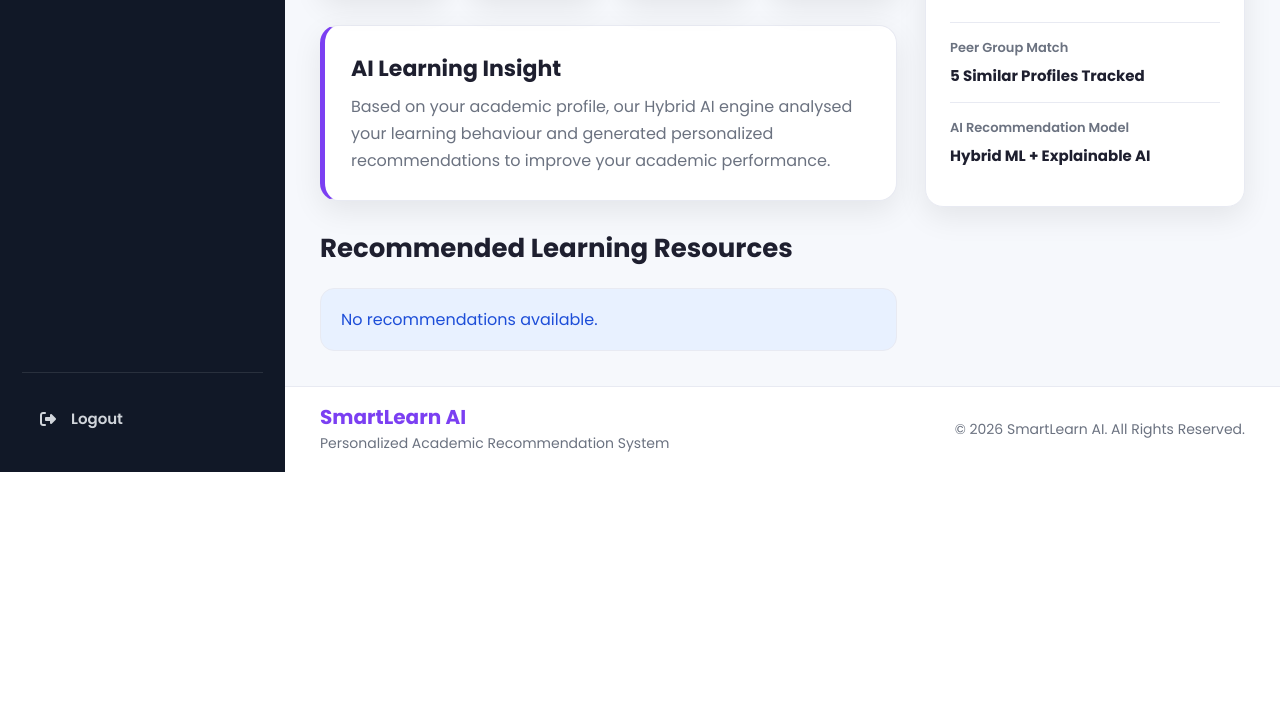
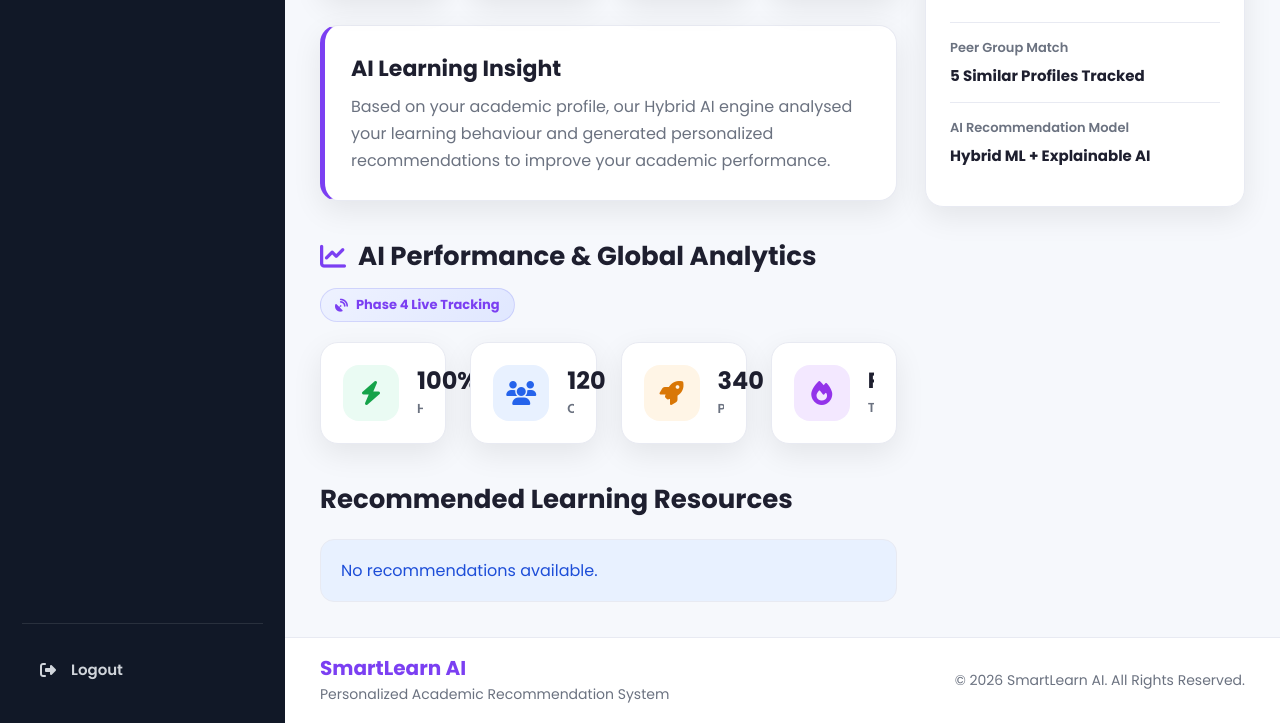
Before and after one commit to Zisan03/academic_recommender_system, a Django app: template templates/recommendations/dashboard.html in a window 1280 px wide. Shown: the part 478-1201 px from the top of the page. Before the commit the page ends 950 px from the top, so only its background shows below. Run offline with Django 5.2, Linux system fonts and the light colour scheme; the template is opened without the code that fills it, so the values that code supplies are empty; parts of the project's set-up code (start-up, migrations or seed data) failed here and were passed over; some libraries are stand-ins or nearby versions.

Commit message:
feat: implement XAI-powered recommendation dashboard with personalized insights and analytics tracking

```diff
--- a/templates/recommendations/dashboard.html
+++ b/templates/recommendations/dashboard.html
@@ -29,7 +29,7 @@ SmartLearn AI Dashboard
 
         </div>
 
-        <!-- Statistics -->
+        <!-- Top Overview Statistics -->
 
         <div class="row g-4">
 
@@ -111,6 +111,68 @@ SmartLearn AI Dashboard
                 Based on your academic profile, our Hybrid AI engine analysed your learning behaviour and generated personalized recommendations to improve your academic performance.
             </p>
 
+        </div>
+
+        <!-- Sprint 4.2: AI Performance & Global Usage Insights (Consistent with activity.html & profile.html) -->
+        <div style="margin-top: 36px; margin-bottom: 36px;">
+            <div style="display: flex; align-items: center; justify-content: space-between; margin-bottom: 20px; flex-wrap: wrap; gap: 12px;">
+                <h2 class="section-title" style="margin: 0; display: flex; align-items: center; gap: 12px;">
+                    <i class="fa-solid fa-chart-line" style="color: var(--primary);"></i> AI Performance &amp; Global Analytics
+                </h2>
+                <span style="display: inline-flex; align-items: center; gap: 8px; background: linear-gradient(135deg, #EEF2FF, #E0E7FF); color: var(--primary); border: 1px solid rgba(99, 102, 241, 0.2); padding: 6px 14px; border-radius: 999px; font-size: 13px; font-weight: 700;">
+                    <i class="fa-solid fa-satellite-dish"></i> Phase 4 Live Tracking
+                </span>
+            </div>
+
+            <div class="row g-4">
+                <div class="col-lg-3 col-md-6">
+                    <div style="background: white; border: 1px solid var(--border); border-radius: 18px; padding: 22px; box-shadow: var(--shadow); display: flex; align-items: center; gap: 18px; height: 100%; transition: var(--transition);">
+                        <div style="width: 56px; height: 56px; border-radius: 16px; background: #EAFBF3; color: #16A34A; display: flex; align-items: center; justify-content: center; font-size: 24px; flex-shrink: 0;">
+                            <i class="fa-solid fa-bolt"></i>
+                        </div>
+                        <div style="display: flex; flex-direction: column; min-width: 0;">
+                            <span style="font-size: 24px; font-weight: 800; color: var(--text); line-height: 1.1; margin-bottom: 4px;">{{ high_conf_rate|default:"100" }}%</span>
+                            <span style="font-size: 13px; font-weight: 600; color: var(--muted); white-space: nowrap; overflow: hidden; text-overflow: ellipsis;">High-Confidence Rate</span>
+                        </div>
+                    </div>
+                </div>
+
+                <div class="col-lg-3 col-md-6">
+                    <div style="background: white; border: 1px solid var(--border); border-radius: 18px; padding: 22px; box-shadow: var(--shadow); display: flex; align-items: center; gap: 18px; height: 100%; transition: var(--transition);">
+                        <div style="width: 56px; height: 56px; border-radius: 16px; background: #E8F1FF; color: #2563EB; display: flex; align-items: center; justify-content: center; font-size: 24px; flex-shrink: 0;">
+                            <i class="fa-solid fa-users"></i>
+                        </div>
+                        <div style="display: flex; flex-direction: column; min-width: 0;">
+                            <span style="font-size: 24px; font-weight: 800; color: var(--text); line-height: 1.1; margin-bottom: 4px;">{{ avg_peer_engagement|default:"120" }}</span>
+                            <span style="font-size: 13px; font-weight: 600; color: var(--muted); white-space: nowrap; overflow: hidden; text-overflow: ellipsis;">Cohort Engagement</span>
+                        </div>
+                    </div>
+                </div>
+
+                <div class="col-lg-3 col-md-6">
+                    <div style="background: white; border: 1px solid var(--border); border-radius: 18px; padding: 22px; box-shadow: var(--shadow); display: flex; align-items: center; gap: 18px; height: 100%; transition: var(--transition);">
+                        <div style="width: 56px; height: 56px; border-radius: 16px; background: #FFF5E6; color: #D97706; display: flex; align-items: center; justify-content: center; font-size: 24px; flex-shrink: 0;">
+                            <i class="fa-solid fa-rocket"></i>
+                        </div>
+                        <div style="display: flex; flex-direction: column; min-width: 0;">
+                            <span style="font-size: 24px; font-weight: 800; color: var(--text); line-height: 1.1; margin-bottom: 4px;">{{ global_total_views|default:"340" }}</span>
+                            <span style="font-size: 13px; font-weight: 600; color: var(--muted); white-space: nowrap; overflow: hidden; text-overflow: ellipsis;">Platform Activity</span>
+                        </div>
+                    </div>
+                </div>
+
+                <div class="col-lg-3 col-md-6">
+                    <div style="background: white; border: 1px solid var(--border); border-radius: 18px; padding: 22px; box-shadow: var(--shadow); display: flex; align-items: center; gap: 18px; height: 100%; transition: var(--transition);">
+                        <div style="width: 56px; height: 56px; border-radius: 16px; background: #F3E8FF; color: #9333EA; display: flex; align-items: center; justify-content: center; font-size: 24px; flex-shrink: 0;">
+                            <i class="fa-solid fa-fire"></i>
+                        </div>
+                        <div style="display: flex; flex-direction: column; min-width: 0;">
+                            <span style="font-size: 22px; font-weight: 800; color: var(--text); line-height: 1.1; margin-bottom: 4px; white-space: nowrap; overflow: hidden; text-overflow: ellipsis;">{{ trending_topic|default:"Programming" }}</span>
+                            <span style="font-size: 13px; font-weight: 600; color: var(--muted); white-space: nowrap; overflow: hidden; text-overflow: ellipsis;">Trending Discipline</span>
+                        </div>
+                    </div>
+                </div>
+            </div>
         </div>
 
         <h2 class="section-title">
```
Also changed, not shown: recommendations/views.py (+50 -0 lines).
